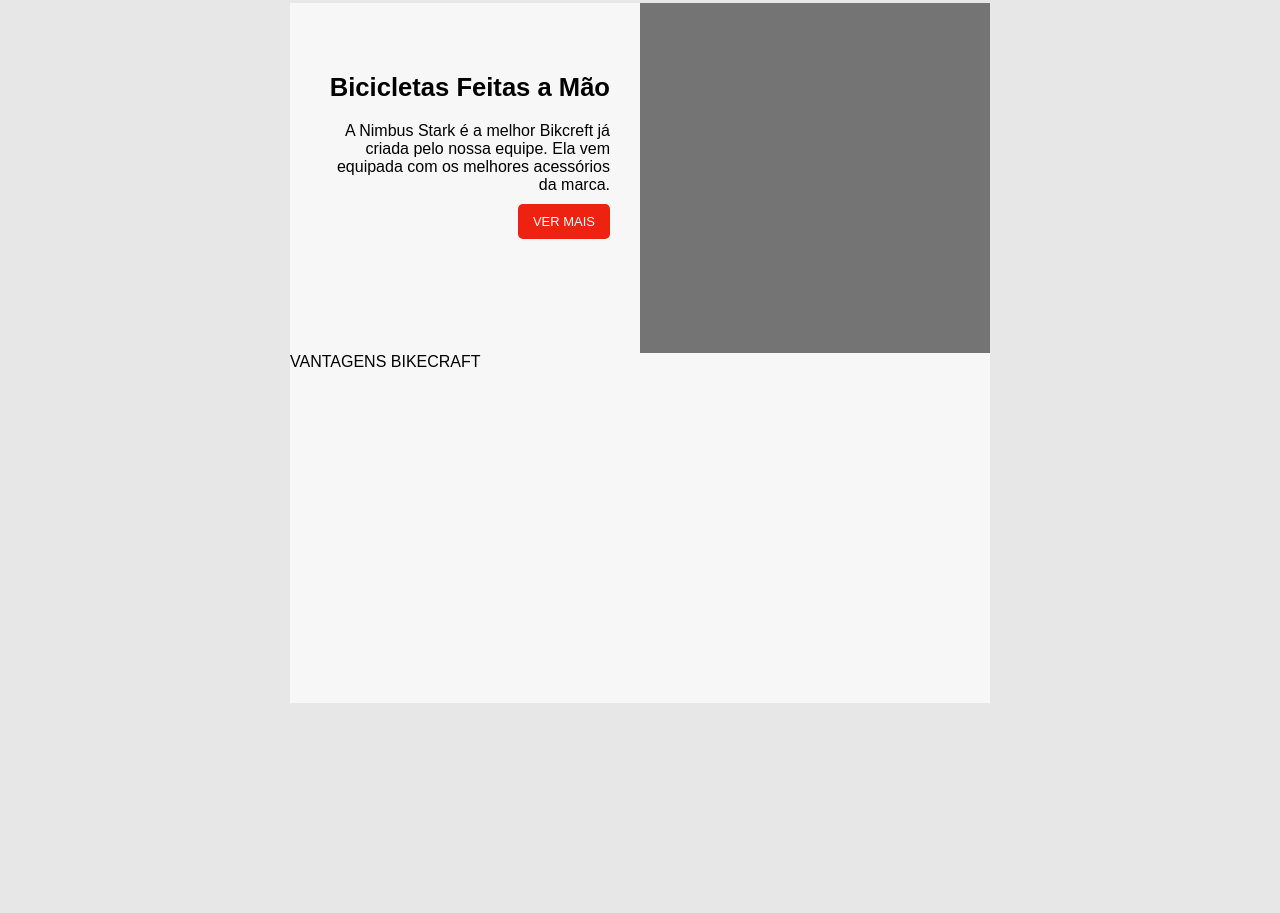
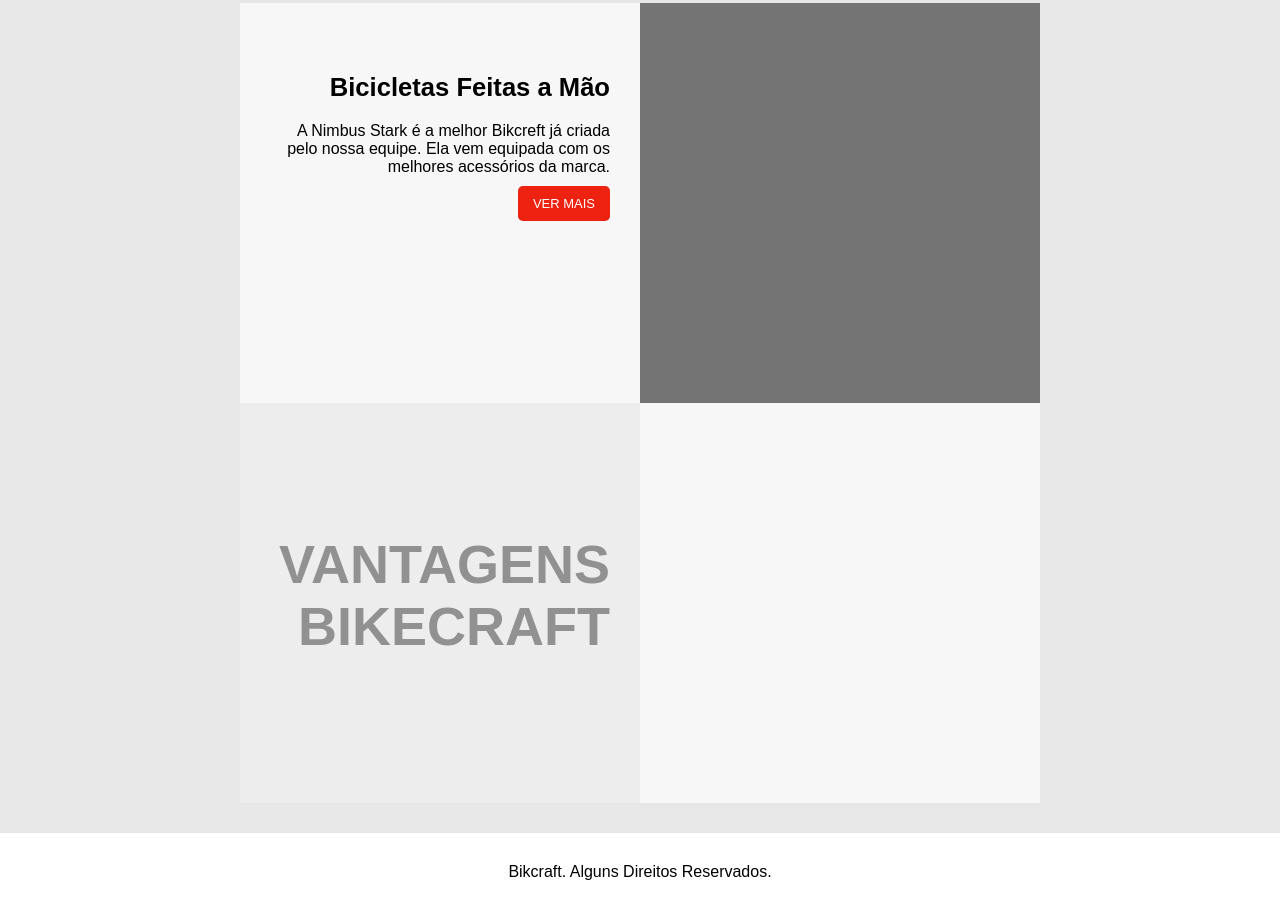
Before and after one commit to LuanGeremias/praticas-html-origamid, a plain HTML site: page posititon_ex01/index.html in a window 1280 px wide. Shown: the part 202-1115 px from the top of the page. Before the commit the page ends 905 px from the top, so only its background shows below. Drawn offline with Linux system fonts and the light colour scheme.

Commit message:
ultimos passos no ex1 de posicionamento

```diff
--- a/posititon_ex01/index.html
+++ b/posititon_ex01/index.html
@@ -27,15 +27,19 @@
             <img src="" alt="">
         </div>
 
-        <div class="filho-grid">
+        <div id="filho-grid-3">
             <p id="paragrafo-grande-vantagens">VANTAGENS BIKECRAFT</p>
         </div>
 
-        <div class="filho-grid">
+        <div class="filho-grid-4">
             <div>
 
             </div>
         </div>
     </div>
+
+    <footer>
+        <p>Bikcraft. Alguns Direitos Reservados.</p>
+    </footer>
 </body>
 </html>
--- a/posititon_ex01/style.css
+++ b/posititon_ex01/style.css
@@ -37,8 +37,8 @@ h1 {
     display: grid;
     grid-template-columns: 1fr 1fr;
     grid-template-rows: 1fr 1fr;
-    max-width: 700px;
-    height: 700px;
+    max-width: 800px;
+    height: 800px;
     margin: auto;
     margin-top: 50px;
     background-color: #f7f7f7;
@@ -75,3 +75,28 @@ h1 {
 }
 
 /* Bloco 3 */
+
+#filho-grid-3 {
+    background-color: #ededed;
+    padding: 130px 30px 0px 30px;
+}
+
+#filho-grid-3 > p {
+    font-size: 54px;
+    font-weight: bold;
+    color: #919191;
+    text-align: end;
+}
+
+/* bloco 4 */
+
+/* footer */
+
+footer {
+    margin-top: 30px;
+    background-color: #ffffff;
+    width: 100%;
+    height: 50px;
+    text-align: center;
+    padding-top: 30px;
+}
```
